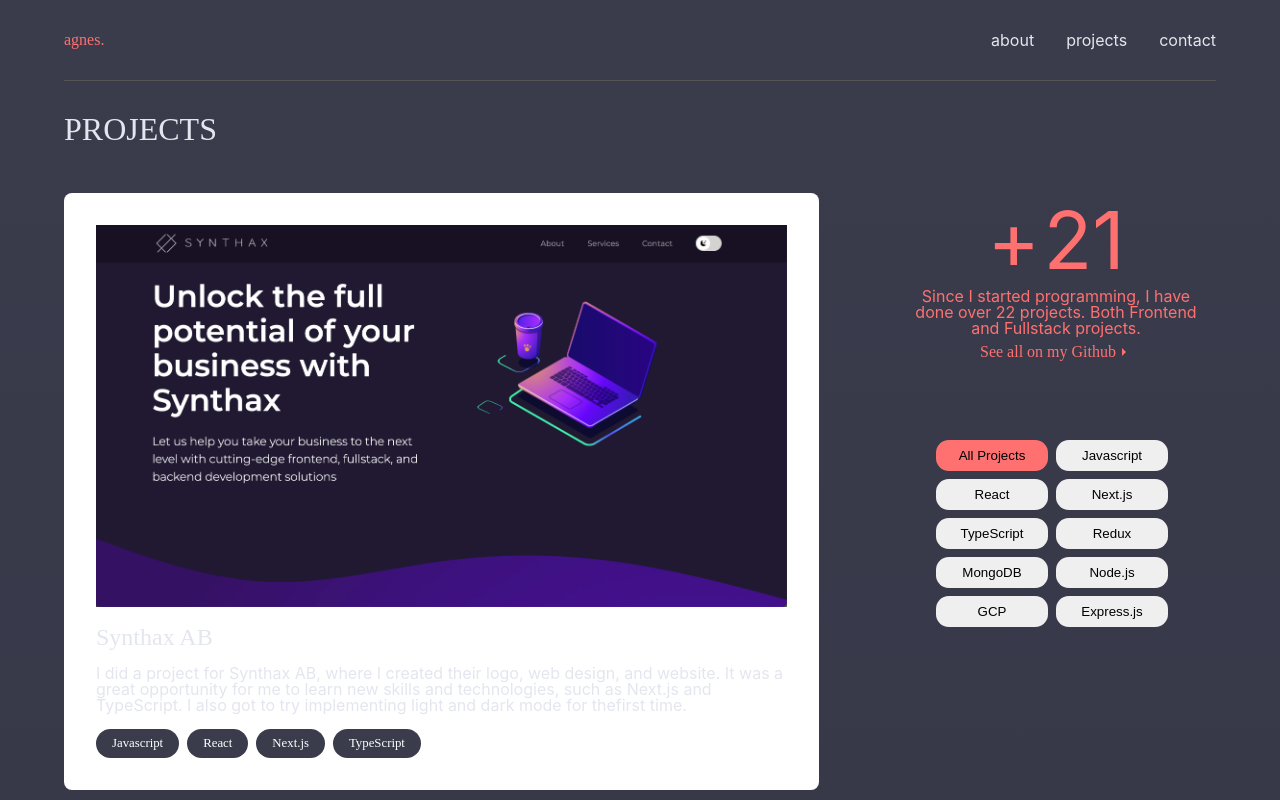
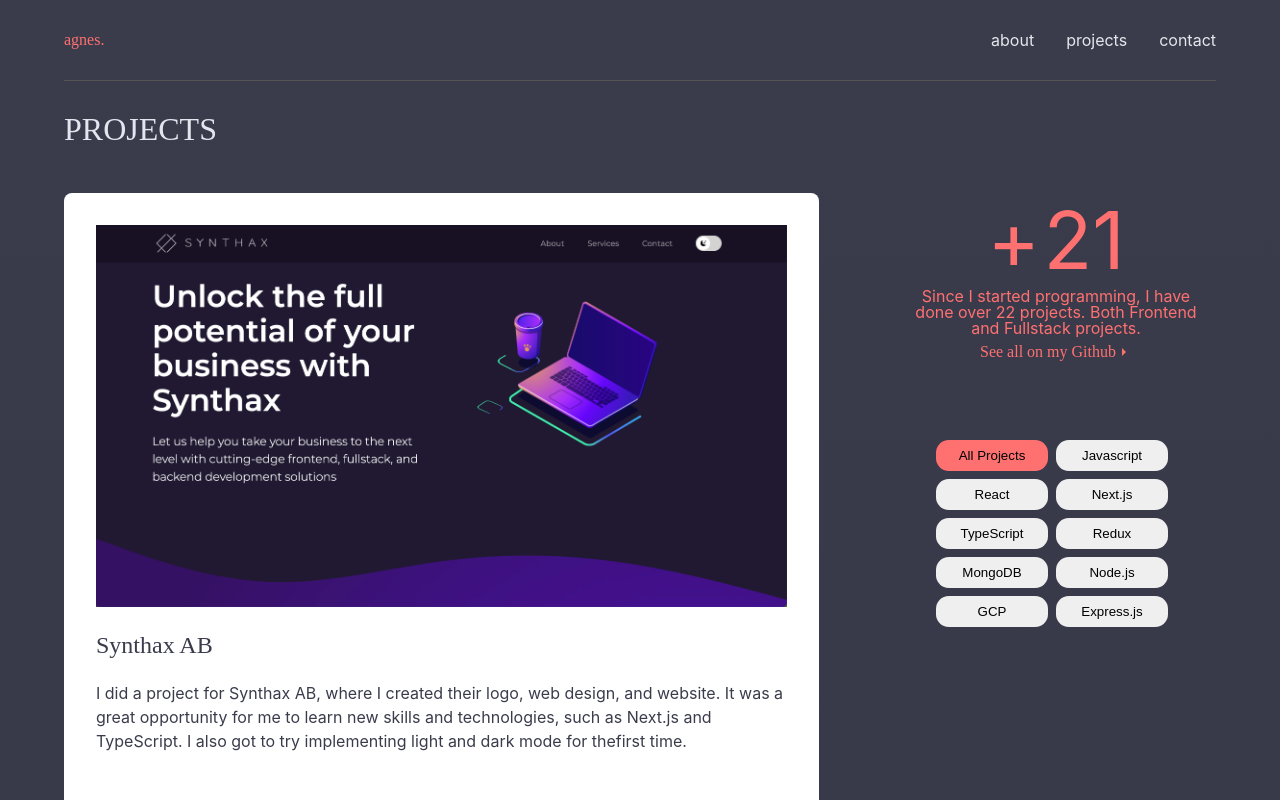
Before and after one commit to AgnesAhlman/portfolio, a React (Vite) app: page /projects in a window 1280 px wide. Shown: the top 800 px of the page. Built offline with nearby package versions, Linux system fonts and the light colour scheme; a web font is replaced by a local one.

Commit message:
project-boxes fixed styling with color and spelling

```diff
--- a/src/components/project/Project.module.css
+++ b/src/components/project/Project.module.css
@@ -12,7 +12,9 @@
   display: flex;
   flex-direction: column;
   justify-content: space-between;
+  width: 100%;
   height: 100%;
+  color: #3a3c4c;
 }
 
 .img {
@@ -22,8 +24,13 @@
 .title {
   font-family: 'Tiro Devanagari Hindi', serif;
   font-size: 1.5rem;
-  margin-top: 1rem;
-  margin-bottom: 1rem;
+  margin-top: 1.5rem;
+  margin-bottom: 1.5rem;
+}
+
+.description {
+  line-height: 1.5rem;
+  margin-bottom: 2rem;
 }
 
 .tagContainer {
@@ -52,4 +59,7 @@
     width: 100%;
     padding: 1rem;
   }
+  .description {
+    width: 100%;
+  }
 }
--- a/src/components/project/Project.tsx
+++ b/src/components/project/Project.tsx
@@ -17,7 +17,7 @@
     </div>
     <div className={`${styles.textContainer} ${styles.contentBox}`}>
       <h5 className={styles.title}>{title}</h5>
-      <div>{children}</div>
+      <div className={styles.description}>{children}</div>
       <div className={styles.tagContainer}>
         {tags.map((tag) => (
           <li key={tag} className={styles.tag}>
--- a/src/pages/projectPage/projects.ts
+++ b/src/pages/projectPage/projects.ts
@@ -10,7 +10,7 @@
   {
     title: 'Art by Ahlman',
     description:
-      'Im working on a webshop for my paintings, which is still ongoing. It&apos;s a fullstack project and one of my biggest so far. It&apos;s been a great learning experience for me, and I&apos;m excited to create a platform where art lovers can browse and purchase my work online.',
+      "Im working on a webshop for my paintings, which is still ongoing. It's a fullstack project and one of my biggest so far. It's been a great learning experience for me, and I'm excited to create a platform where art lovers can browse and purchase my work online.",
     image: '/artbyahlman-project-page.png',
     tags: ['Javascript', 'React', 'Redux', 'MongoDB', 'Node.js', 'GCP', 'Express.js'],
     link: 'https://artbyahlman.se/',
@@ -40,7 +40,7 @@
     link: 'https://projectlabyrinthweek12.netlify.app/',
   },
   {
-    title: 'Whos there?',
+    title: "Who's there?",
     description: 'One of my first javascript projects during my education at Technigo',
     image: '/game-project-page.png',
     tags: ['Javascript'],
```
